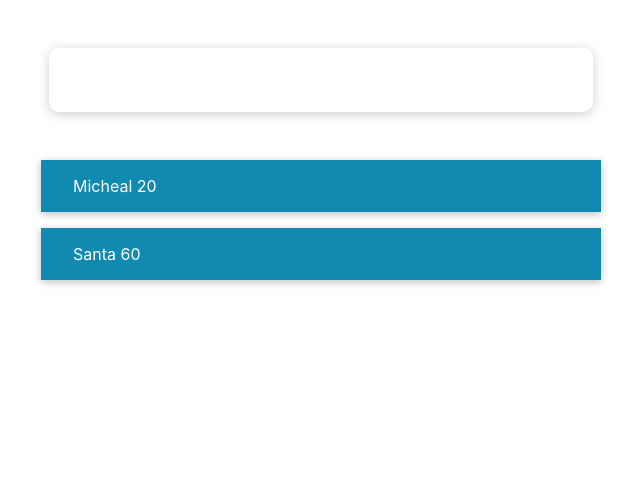
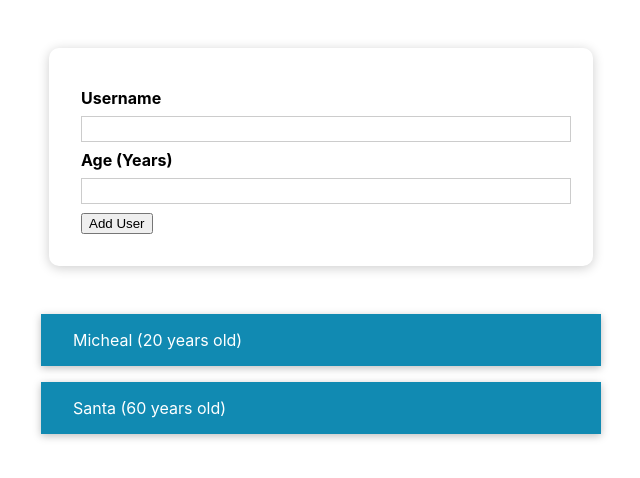
Before and after one commit to 2jiwon/udemy-courses, a React (Create React App) app in the folder react-complete-guide/project03/: page / in a window 1280 px wide. Shown: the top 478 px of the page, without its empty margins (319-959 px from the left). Built offline with nearby package versions, Linux system fonts and the light colour scheme.

Commit message:
새로운 User를 입력하는 로직 추가

```diff
--- a/react-complete-guide/project03/src/App.js
+++ b/react-complete-guide/project03/src/App.js
@@ -1,5 +1,6 @@
 import './App.css';
 import { useState } from 'react';
+import UserInput from './components/UserInput/UserInput';
 import UsersList from './components/UsersList/UsersList';
 
 function App() {
@@ -8,9 +9,19 @@ function App() {
     { id: 2, name: 'Santa', age: '60' }
   ]);
 
+  const addUserHandler = enteredValue => {
+    setUsers([...users, {
+      id: Math.random(),
+      name: enteredValue.name,
+      age: enteredValue.age
+    }]);
+  }
+
   return (
     <div>
-      <section id="user-form"></section>
+      <section id="user-form">
+        <UserInput onAddUser={addUserHandler}></UserInput>
+      </section>
       <section id="users">
         <UsersList list={users}></UsersList>
       </section>
--- /dev/null
+++ b/react-complete-guide/project03/src/components/UserInput/UserInput.js
@@ -0,0 +1,37 @@
+import styles from './UserInput.module.css';
+import { useState } from 'react';
+
+const UserInput = (props) => {
+    const [enteredName, setEnteredName] = useState('');
+    const [enteredAge, setEnteredAge] = useState(0);
+
+    const nameChangeHandler = event => {
+        setEnteredName(event.target.value);
+    }
+    const ageChangeHandler = event => {
+        setEnteredAge(event.target.value);
+    }
+    const formSubmitHandler = event => {
+        event.preventDefault();
+        const value = {
+            name: enteredName,
+            age: enteredAge
+        };
+        console.log(value);
+        props.onAddUser(value);
+    }
+    return (
+        <form onSubmit={formSubmitHandler}>
+            <div className={styles['form-control']}>
+                <label>Username</label>
+                <input type="text" onChange={nameChangeHandler} />
+            </div>
+            <div className={styles['form-control']}>
+                <label>Age (Years)</label>
+                <input type="number" onChange={ageChangeHandler} />
+            </div>
+            <button type="submit">Add User</button>
+        </form>
+    );
+}
+export default UserInput;
--- /dev/null
+++ b/react-complete-guide/project03/src/components/UserInput/UserInput.module.css
@@ -0,0 +1,33 @@
+.form-control {
+  margin: 0.5rem 0;
+}
+
+.form-control label {
+  font-weight: bold;
+  display: block;
+  margin-bottom: 0.5rem;
+}
+
+.form-control input {
+  display: block;
+  width: 100%;
+  border: 1px solid #ccc;
+  font: inherit;
+  line-height: 1.5rem;
+  padding: 0 0.25rem;
+}
+
+.form-control input:focus {
+  outline: none;
+  background: #fad0ec;
+  border-color: #8b005d;
+}
+
+.form-control.invalid input {
+  border-color: red;
+  background: cornsilk;
+}
+
+.form-control.invalid label {
+  color: red;
+}
--- a/react-complete-guide/project03/src/components/UsersList/UsersList.js
+++ b/react-complete-guide/project03/src/components/UsersList/UsersList.js
@@ -5,7 +5,7 @@ const UsersList = (props) => {
     return (
         <ul className={styles['users-list']}>
             {props.list.map(el => (
-                <User key={el.id} id={el.id}>{el.name} {el.age}</User>
+                <User key={el.id} id={el.id}>{el.name} ({el.age} years old)</User>
             ))}
         </ul>
     );
```
